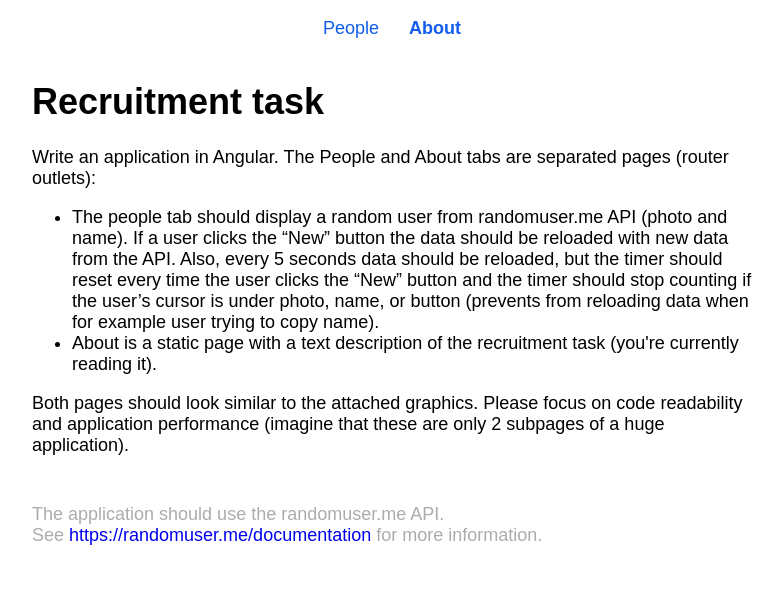
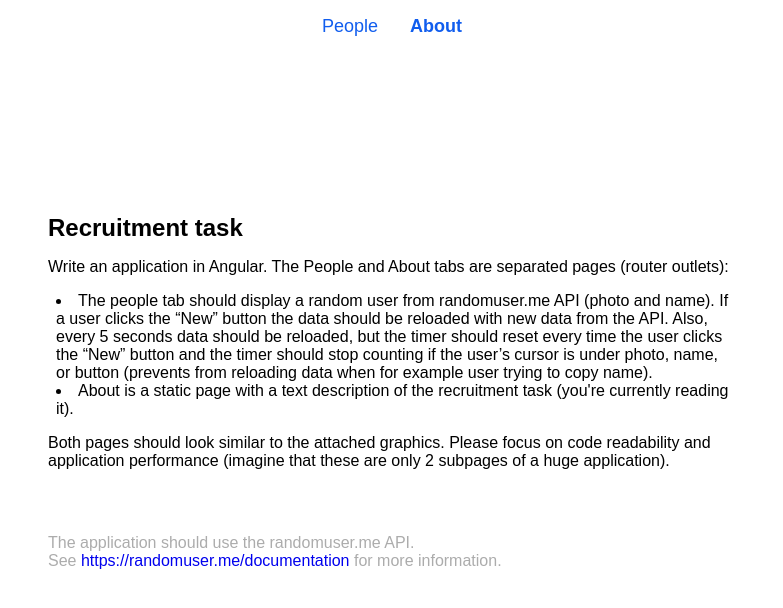
Before and after one commit to dariusz-sanczyk/People-App, an Angular app: page /about in a window 1280 px wide. Shown: the top 608 px of the page, without its empty margins (248-1031 px from the left). Built offline with nearby package versions, Linux system fonts and the light colour scheme.

Commit message:
styles rewriting

```diff
--- a/src/app/app.component.html
+++ b/src/app/app.component.html
@@ -1,2 +1,4 @@
 <app-header></app-header>
-<router-outlet></router-outlet>
+<main>
+  <router-outlet></router-outlet>
+</main>
--- a/src/app/components/about/about.component.html
+++ b/src/app/components/about/about.component.html
@@ -1,4 +1,4 @@
-<div class="about-container">
+<section class="about container">
   <h1>Recruitment task</h1>
   <p>
     Write an application in Angular. The People and About tabs are separated
@@ -33,4 +33,4 @@
     >
     for more information.
   </footer>
-</div>
+</section>
--- a/src/app/components/about/about.component.scss
+++ b/src/app/components/about/about.component.scss
@@ -1,12 +1,19 @@
-.about-container {
-  max-width: 720px;
-  margin: 0 auto;
+.about {
+  ul {
+    padding-left: 0.5rem;
+    list-style-position: inside;
+  }
+
+  & > * {
+    padding-bottom: 1rem;
   }
 
   footer {
     margin-top: 48px;
     color: rgb(172, 172, 172);
+
     & a {
       text-decoration: none;
     }
   }
+}
--- a/src/app/components/header/header.component.html
+++ b/src/app/components/header/header.component.html
@@ -1,4 +1,5 @@
-<nav class="navbar">
+<header class="header">
+  <nav class="navbar container">
     <ul>
       <li>
         <a routerLink="/people" routerLinkActive="active">People</a>
@@ -8,3 +9,4 @@
       </li>
     </ul>
   </nav>
+</header>
--- a/src/app/components/header/header.component.scss
+++ b/src/app/components/header/header.component.scss
@@ -1,28 +1,32 @@
+.header {
+  position: fixed;
+  width: 100%;
+  margin: 0 auto;
+}
+
+.navbar {
+  padding: 1rem;
+
+  ul {
+    display: flex;
+    align-items: center;
+    justify-content: center;
+    list-style: none;
+  }
+
   a {
     text-decoration: none;
     font-size: 18px;
     text-align: center;
-  padding: 15px;
+    padding: 0 1rem;
     color: rgb(16, 93, 238);
+
     &:hover {
       color: rgb(113, 160, 248);
     }
   }
 
-li {
-  display: inline;
-}
-
-ul {
-  padding: 0;
-}
-
   .active {
     font-weight: bold;
   }
-
-.navbar {
-  display: flex;
-  align-items: center;
-  justify-content: center;
 }
--- a/src/app/components/people/people.component.html
+++ b/src/app/components/people/people.component.html
@@ -1,16 +1,18 @@
-<div class="person-container">
+<section class="person container">
+  <article class="person__data">
     <div class="img-container">
       <img
         (mouseover)="pauseTimer()"
         (mouseleave)="startTimer()"
         src="{{ personData.picture.large }}"
-      alt="Picture is loading..."
+        alt="User avatar"
       />
     </div>
     <p>Hi, My name is</p>
-  <h2 (mouseover)="pauseTimer()" (mouseleave)="startTimer()">
+    <h1 (mouseover)="pauseTimer()" (mouseleave)="startTimer()">
       {{ personData.name.first }} {{ personData.name.last }}
-  </h2>
+    </h1>
+  </article>
   <button
     (mouseover)="pauseTimer()"
     (mouseleave)="startTimer()"
@@ -19,4 +21,4 @@
   >
     New
   </button>
-</div>
+</section>
--- a/src/app/components/people/people.component.scss
+++ b/src/app/components/people/people.component.scss
@@ -1,32 +1,28 @@
-p {
-  color: rgb(172, 172, 172);
-}
+.person {
+  text-align: center;
 
-img {
-  border-radius: 8px;
-}
+  &__data {
+    display: flex;
+    flex-direction: column;
+    justify-content: center;
+    align-items: center;
+    gap: 0.5rem;
+    margin-bottom: 1rem;
 
-.button {
-  width: 80px;
-  height: 32px;
-  border: none;
-  color: white;
-  background-color: rgb(50, 121, 253);
-  border-radius: 6px;
-  &:hover {
-    cursor: pointer;
-    background-color: rgb(113, 160, 248);
+    p {
+      color: #acacac;
+    }
+  }
+
+  .img-container {
+    width: 128px;
+    height: 128px;
+    margin-bottom: 0.5rem;
+
+    img {
+      width: 100%;
+      aspect-ratio: 1;
+      border-radius: 8px;
+    }
   }
 }
-
-.img-container {
-  width: 128px;
-  height: 128px;
-  margin: 48px auto 36px auto;
-}
-
-.person-container {
-  max-width: 720px;
-  margin: 0 auto;
-  text-align: center;
-}
--- a/src/styles.scss
+++ b/src/styles.scss
@@ -1,6 +1 @@
-/* You can add global styles to this file, and also import other style files */
-body {
-  font-family: Arial, Helvetica, sans-serif;
-  font-size: 18px;
-  margin: 0;
-}
+@use "styles/global-styles.scss";
--- /dev/null
+++ b/src/styles/global-styles.scss
@@ -0,0 +1,33 @@
+* {
+  margin: 0;
+  padding: 0;
+  font-family: Arial, Helvetica, sans-serif;
+  box-sizing: border-box;
+}
+
+.container {
+  max-width: 720px;
+  margin: 0 auto;
+  padding: 1rem;
+}
+
+main {
+  height: 100vh;
+  display: flex;
+  justify-content: center;
+  align-items: center;
+}
+
+.button {
+  width: 80px;
+  height: 32px;
+  border: none;
+  color: white;
+  background-color: rgb(50, 121, 253);
+  border-radius: 6px;
+
+  &:hover {
+    cursor: pointer;
+    background-color: rgb(113, 160, 248);
+  }
+}
```
Lines whose indentation alone changed are shown as unchanged.
